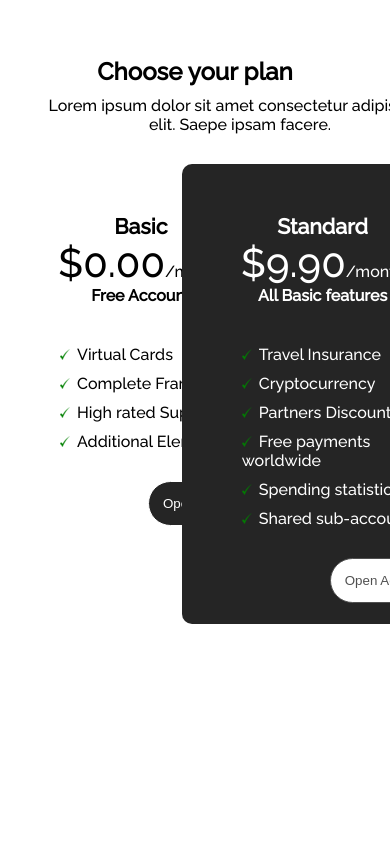
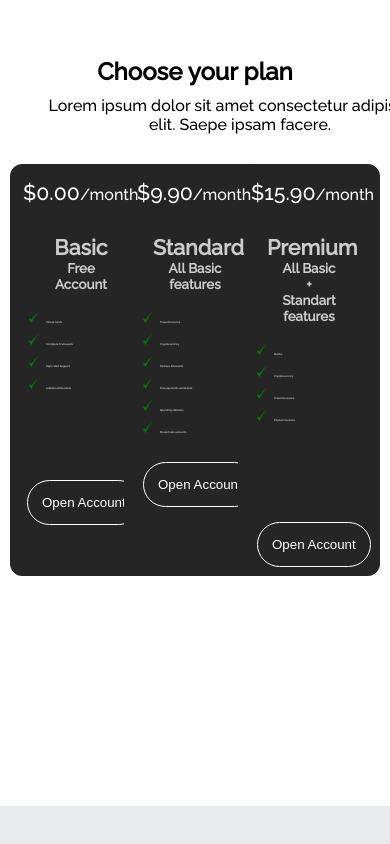
Before and after one commit to ryalee/bank.io, a plain HTML site: page index.html in a window 390 px wide. Shown: the part 2294-3138 px from the top of the page. Drawn offline with Linux system fonts and the light colour scheme.

Commit message:
responsive design update

```diff
--- a/index.html
+++ b/index.html
@@ -23,7 +23,6 @@
         <li class="header-menuItem"><a href="#">Contact</a></li>
       </ul>
     </nav>
-
 
     <div class="loginZone">
       <a href="#"><input type="button" value="Sign In" class="login-btn signInBtn"></a>
@@ -130,7 +129,7 @@
 
       <div class="plans">
         <article class="basicPlan planCard">
-          <div class="basicPlan-text planText">
+          <div class="basicPlan-text planText" >
             <h3>Basic</h3>
             <p class="price">$0.00<label>/month</label></p>
             <h5>Free Account</h5>
@@ -147,7 +146,7 @@
         </article>
 
         <article class="standardPlan planCard">
-          <div class="standardPlan-text planText">
+          <div class="standardPlan-text planText" onclick="nextPrice()">
             <h3>Standard</h3>
             <p class="price">$9.90<label>/month</label></p>
             <h5>All Basic features</h5>
@@ -166,7 +165,7 @@
         </article>
 
         <article class="premiumPlan planCard">
-          <div class="premiumPlan-text planText">
+          <div class="premiumPlan-text planText" onclick="nextPrice()">
             <h3>Premium</h3>
             <p class="price">$15.90<label>/month</label></p>
             <h5>All Basic + Standart features</h5>
@@ -278,6 +277,6 @@
     </div>
   </footer>
 
-  <script src="script.js"></script>
+<script src="script.js"></script>
 </body>
 </html>
--- a/style.css
+++ b/style.css
@@ -669,6 +669,11 @@ footer {
 
   .whyUs-mainText {
     margin-left: 20px;
+    text-align: center;
+  }
+
+  .numericData {
+    margin-left: 20px;
   }
 
   .whyUs-mainText h1 {
@@ -676,7 +681,7 @@ footer {
   }
 
   .whyUs-list ul {
-    margin-left: 90px;
+    margin-left: 110px;
     margin-top: 30px;
     display: grid;
     grid-template-columns: 2fr 2fr;
@@ -696,14 +701,83 @@ footer {
     margin-left: 40px;
   }
 
+  .plans {
+    display: flex;
+    justify-content: space-between;
+  }
 
-  /* .standardPlan {
-    background-color: #000;
-    padding-bottom: 70px;
+  .price {
+    position: absolute;
+    color: #fff;
+    font-size: 16pt;
+    margin-top: -60px;
+    margin-left: -28px;
+  }
+
+  .planCard {
+    background-color: #252525;
+    width: 100px;
+    height: 350px;
+    border: 1px solid #252525;
+    border-radius: 12px;
+  }
+
+  .planCard input {
+    background-color: #252525;
+    color: #fff;
+    border: 1px solid;
+  }
+
+  .planText h3,
+  .planText h5 {
+    margin-top: -10px;
+    font-size: 10pt;
+    margin-top: 20px;
     position: relative;
+    color: #ccc;
+  }
+
+  .planText h3 {
+    font-size: 16pt;
+    margin-bottom: -20px;
+  }
+
+  .planText ul {
+    font-size: 2pt;
+    width: 120px;
+    margin-left: -22px;
+    margin-top: 20px;
+    color: #fff;
+  }
+
+  .basicPlan {
+    margin-left: 10px;
+  }
+
+  .basicPlan input {
+    margin-left: -4px;
+    margin-top: 60px;
   }
 
   .standardPlan input {
-    margin-left: 50px;
-  } */
+    margin-left: -2px;
+    margin-top: -2px;
+  }
+
+  .premiumPlan input {
+    margin-left: -2px;
+    margin-top: 70px;
+  }
+
+  .premiumPlan {
+    margin-right: 10px;
+  }
+
+  .standardPlan h3 {
+    margin-left: -12px;
+  }
+
+  .premiumPlan h3 {
+    margin-left: -12px;
+  }
 }
```
